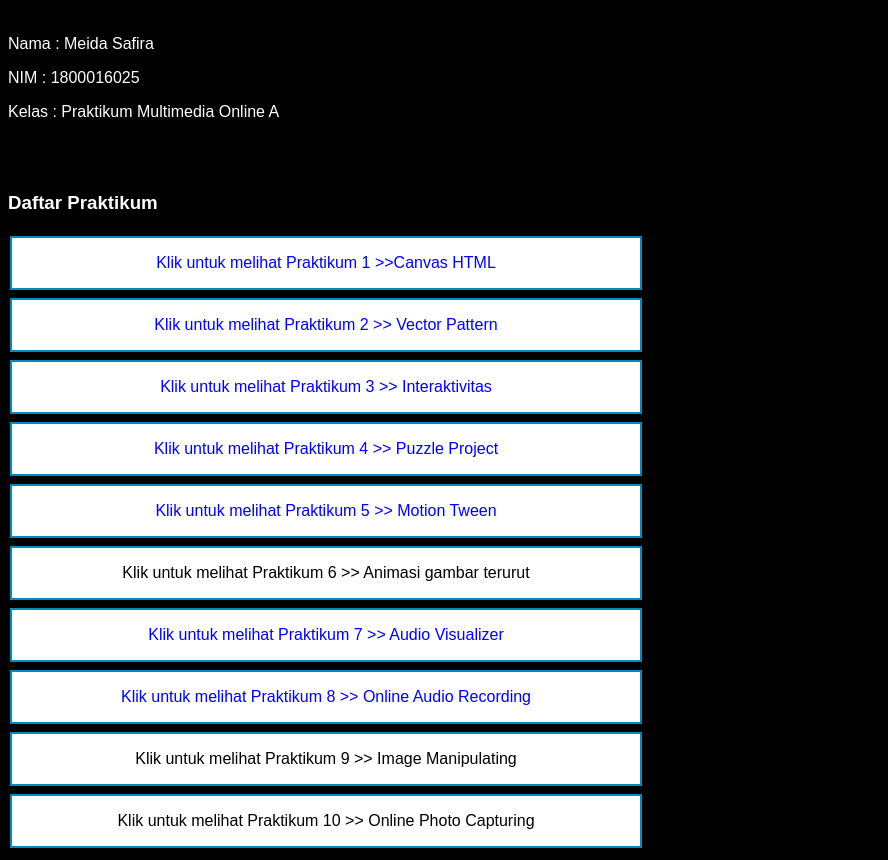
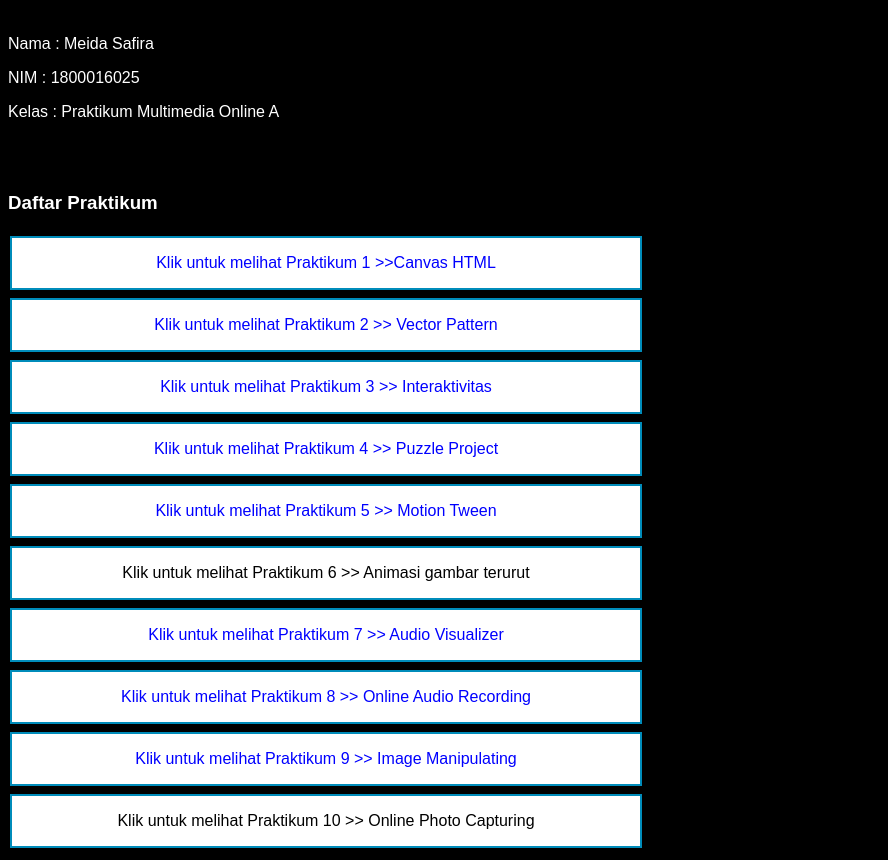
Before and after one commit to MeidaSafira/MultimediaOnline_A_1800016025, a plain HTML site: page index.html in a window 1280 px wide. Shown: the part 79-939 px from the top of the page, without its empty margins (0-888 px from the left). Drawn offline with Linux system fonts and the light colour scheme.

Commit message:
Update index.html

```diff
--- a/index.html
+++ b/index.html
@@ -77,7 +77,7 @@
 <a href="index"><button class="button buttonA">Klik untuk melihat Praktikum 6 >> Animasi gambar terurut</button><br>
 <a href="praktikum_7_1800016025/praktikum_7_1800016025"><button class="button buttonA1">Klik untuk melihat Praktikum 7 >>  Audio Visualizer</button><br>
 <a href="praktikum_8_1800016025/praktikum_8_1800016025"><button class="button buttonA1">Klik untuk melihat Praktikum 8 >>  Online Audio Recording</button><br>
-<a href="index"><button class="button buttonA">Klik untuk melihat Praktikum 9 >> Image Manipulating</button><br>
+<a href="praktikum_9_1800016025/praktikum_9_1800016025"><button class="button buttonA1">Klik untuk melihat Praktikum 9 >>  Image Manipulating</button><br>
 <a href="index"><button class="button buttonA">Klik untuk melihat Praktikum 10 >> Online Photo Capturing</button><br>
 
 
```
